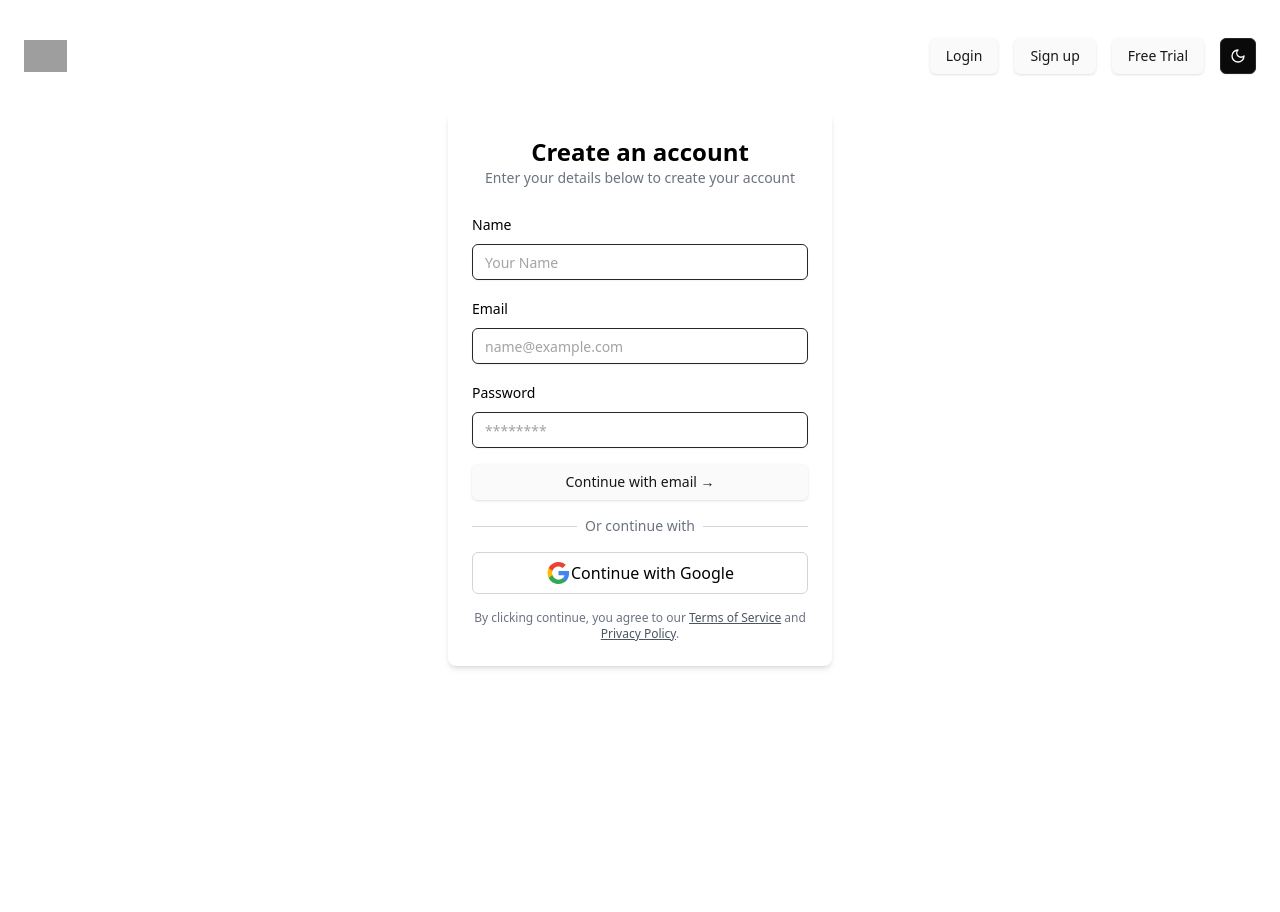
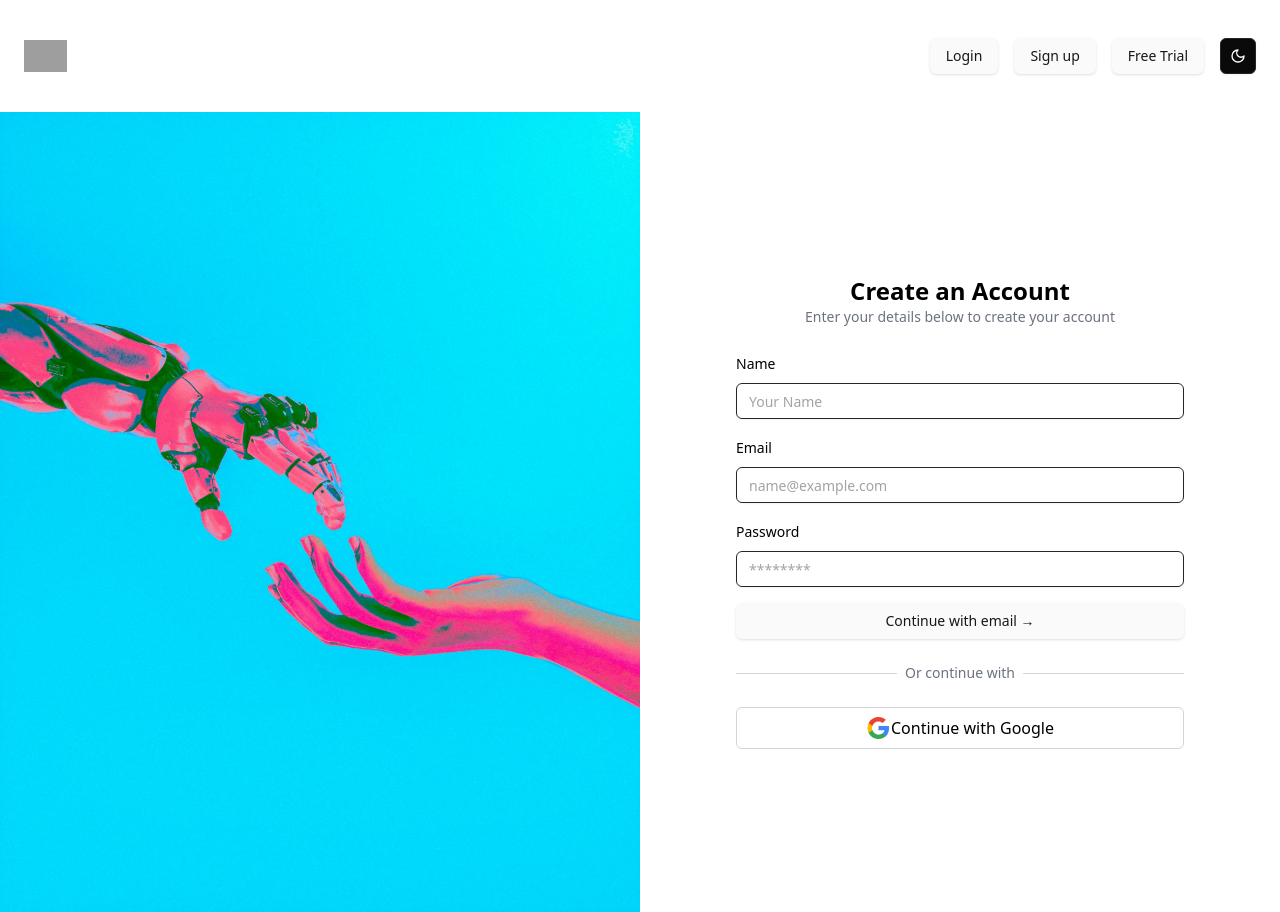
Before and after one commit to rajnishsingh1997/MegaProject, a React (Vite) app in the folder Front-End/: page /v1/auth/signup in a window 1280 px wide. Before the commit the page ends 800 px from the top, so only its background shows below. Built offline with nearby package versions, Linux system fonts and the light colour scheme; grey boxes are pictures that could not be loaded.

Commit message:
added image to show

```diff
--- a/Front-End/src/pages/Login-page/Login.tsx
+++ b/Front-End/src/pages/Login-page/Login.tsx
@@ -5,7 +5,6 @@ import { Button } from "@/components/ui/button";
 import {
   Form,
   FormControl,
-  FormDescription,
   FormField,
   FormItem,
   FormLabel,
@@ -18,7 +17,7 @@ import { toast } from "@/hooks/use-toast";
 const Login = () => {
   const formSchema = z.object({
     email: z.string().email(),
-    password: z.string().min(8 ,{message:"Password is required"}),
+    password: z.string().min(8, { message: "Password is required" }),
   });
 
   const form = useForm<z.infer<typeof formSchema>>({
@@ -49,15 +48,24 @@ const Login = () => {
       console.log(err);
       toast({
         title: "Failed To Login",
-        description: "Invalid credentials, Please check your Email and Password",
+        description:
+          "Invalid credentials, Please check your Email and Password",
       });
     }
   }
 
   return (
-    <div className="flex items-center justify-center">
-      <div className="w-full max-w-md bg-white p-6 rounded-md shadow-md">
-        <h2 className="text-2xl font-semibold text-center mb-4">Login</h2>
+    <div className="flex h-screen">
+      <div className="w-1/2 hidden lg:flex items-center justify-center bg-gray-100">
+      <img
+        src="/auth-image.jpg"
+        alt="Authentication"
+        className="w-full h-full object-cover"
+      />
+      </div>
+      <div className="w-full lg:w-1/2 flex items-center justify-center bg-white">
+        <div className="w-full max-w-md p-8 rounded-md shadow-lg">
+          <h2 className="text-3xl font-semibold text-center mb-6">Login</h2>
           <Form {...form}>
             <form onSubmit={form.handleSubmit(onSubmit)} className="space-y-6">
               <FormField
@@ -67,7 +75,7 @@ const Login = () => {
                   <FormItem>
                     <FormLabel>Email</FormLabel>
                     <FormControl>
-                    <Input placeholder="Email" {...field} />
+                      <Input placeholder="Enter your email" {...field} />
                     </FormControl>
                     <FormMessage />
                   </FormItem>
@@ -80,19 +88,24 @@ const Login = () => {
                   <FormItem>
                     <FormLabel>Password</FormLabel>
                     <FormControl>
-                    <Input placeholder="Password" type="password" {...field} />
+                      <Input
+                        placeholder="Enter your password"
+                        type="password"
+                        {...field}
+                      />
                     </FormControl>
                     <FormMessage />
                   </FormItem>
                 )}
               />
-            <Button type="submit" className="w-full">
+              <Button type="submit" className="w-full py-3 text-lg">
                 Submit
               </Button>
             </form>
           </Form>
         </div>
       </div>
+    </div>
   );
 };
 
--- a/Front-End/src/pages/Sign-Up-Page/Signup.tsx
+++ b/Front-End/src/pages/Sign-Up-Page/Signup.tsx
@@ -5,7 +5,6 @@ import { useForm } from "react-hook-form";
 import {
   Form,
   FormControl,
-  FormDescription,
   FormField,
   FormItem,
   FormLabel,
@@ -40,36 +39,38 @@ const Signup = () => {
 
   const allowedStatusCode = ["200", "201", "202", "204"];
 
-
   async function onSubmit(values: z.infer<typeof formSchema>) {
-    const { email, name, password } = values;
-    if (!email || !name || !password) {
-      return;
-    }
-
     try {
-      const response = await axios.post("http://localhost:3000/sign-up", values);
+      const response = await axios.post(
+        "http://localhost:3000/sign-up",
+        values
+      );
       if (allowedStatusCode.includes(response.status.toString())) {
-        toast({
-          title: "Success",
-          description: "Successfully Signed In",
-        });
-        navigate("/")
+        toast({ title: "Success", description: "Successfully Signed Up" });
+        navigate("/");
       }
     } catch (err) {
-
       toast({
-        title: "Failed To Signed In",
-        description: "Invalid credentials, Please check your Email and Password",
+        title: "Failed To Sign Up",
+        description: "Invalid credentials, please check your details",
       });
     }
   }
 
   return (
-    <div className="flex items-center justify-center">
-      <div className="w-full max-w-sm bg-white p-6 rounded-lg shadow-md">
+    <div className="flex h-screen">
+      <div className="w-1/2">
+      <img
+        src="/auth-image.jpg"
+        alt="Authentication"
+        className="w-full h-full object-cover"
+      />
+      </div>
+
+      <div className="flex items-center justify-center w-full lg:w-1/2 bg-white p-8">
+        <div className="max-w-md w-full space-y-6">
           <div className="text-center mb-6">
-          <h1 className="text-2xl font-semibold">Create an account</h1>
+            <h1 className="text-2xl font-semibold">Create an Account</h1>
             <p className="text-sm text-gray-500">
               Enter your details below to create your account
             </p>
@@ -90,7 +91,6 @@ const Signup = () => {
                   </FormItem>
                 )}
               />
-
               <FormField
                 control={form.control}
                 name="email"
@@ -104,7 +104,6 @@ const Signup = () => {
                   </FormItem>
                 )}
               />
-
               <FormField
                 control={form.control}
                 name="password"
@@ -112,13 +111,16 @@ const Signup = () => {
                   <FormItem>
                     <FormLabel>Password</FormLabel>
                     <FormControl>
-                    <Input type="password" placeholder="********" {...field} />
+                      <Input
+                        type="password"
+                        placeholder="********"
+                        {...field}
+                      />
                     </FormControl>
                     <FormMessage />
                   </FormItem>
                 )}
               />
-
               <Button type="submit" className="w-full">
                 Continue with email →
               </Button>
@@ -158,17 +160,7 @@ const Signup = () => {
             Continue with Google
           </button>
 
-        <p className="mt-4 text-center text-xs text-gray-500">
-          By clicking continue, you agree to our{" "}
-          <a href="#" className="text-gray-600 underline">
-            Terms of Service
-          </a>{" "}
-          and{" "}
-          <a href="#" className="text-gray-600 underline">
-            Privacy Policy
-          </a>
-          .
-        </p>
+        </div>
       </div>
     </div>
   );
```
Lines whose indentation alone changed are shown as unchanged.
